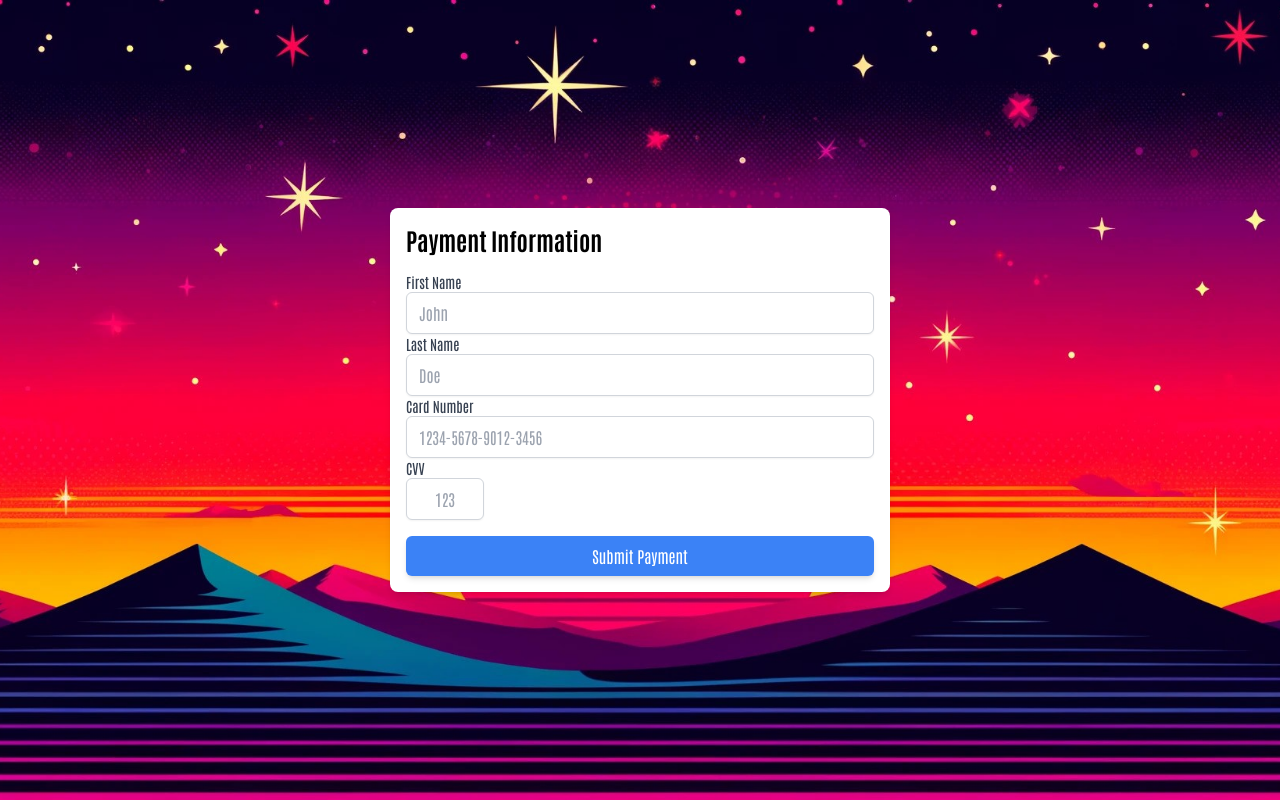
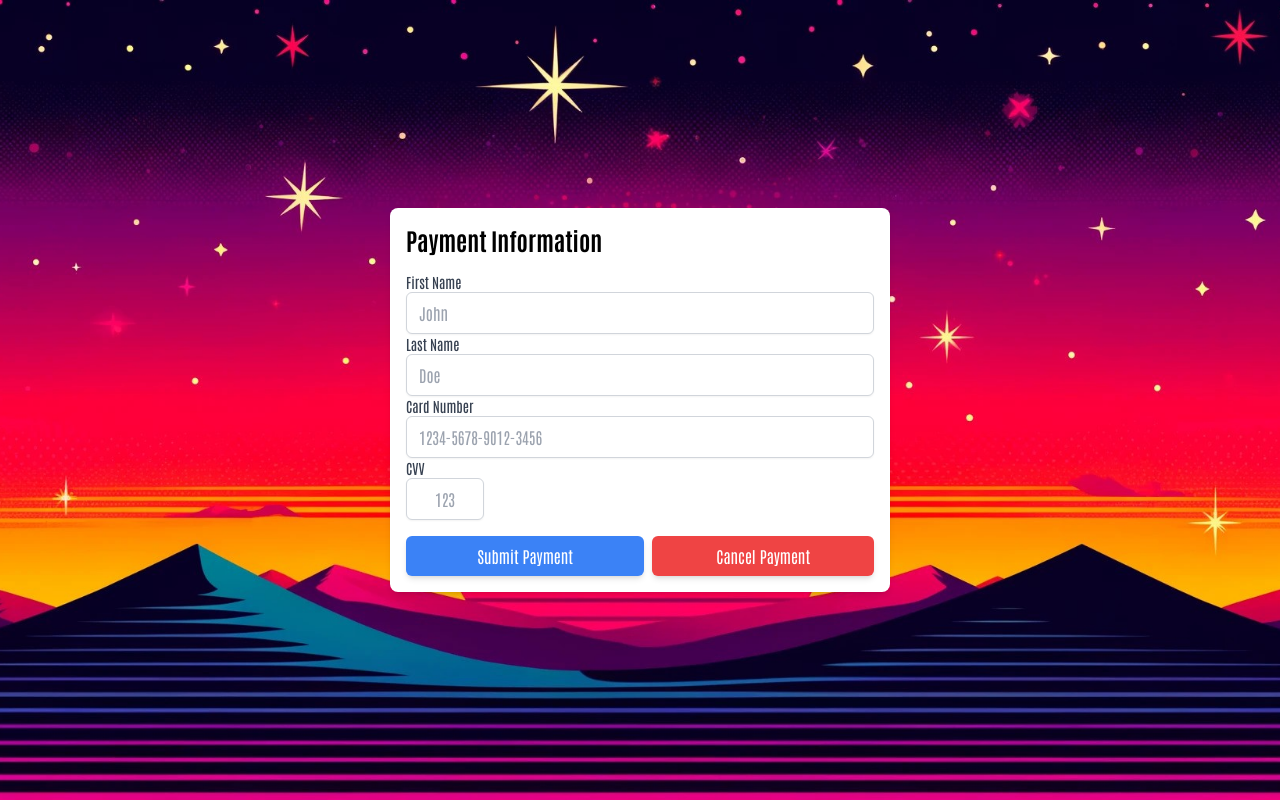
Before and after one commit to shino022/PosterPort_cicd, a React (Vite) app in the folder client/: page /payment in a window 1280 px wide. Built offline with nearby package versions, Linux system fonts and the light colour scheme; a web font is replaced by a local one.

Commit message:
Updated Header margin and added cancel button to payment form

```diff
--- a/client/src/components/Hero.jsx
+++ b/client/src/components/Hero.jsx
@@ -1,6 +1,6 @@
 const Hero = () => {
   return (
-    <div className="flex flex-col items-center justify-center w-full bg-violet-900 max-h-[500px] py-2">
+    <div className="flex flex-col items-center justify-center w-full bg-violet-900 max-h-[500px] py-2 mb-2">
       <h1 className="text-6xl text-center font-jersey text-orange-500">WELCOME TO POSTER PORT</h1>
       <p className="hidden sm:block sm:mx-auto text-xl lg:mx-[300px] font-jersey text-orange-500 text-center">Dive into the vibrant world of Poster Port, a captivating online destination where art meets accessibility. This unique website features a diverse collection of illustrations, each carefully categorized to enhance your browsing experience. Whether you're a fan of eerie horror scenes, serene landscapes, or dynamic urban sketches, Poster Port offers a visual feast for every taste. Ideal for art enthusiasts and casual browsers alike, Poster Port invites you to explore its rich gallery, find inspiration, and perhaps discover the perfect piece to grace your space or to share with others who appreciate the beauty and diversity of illustrated art.</p>
     </div>
--- a/client/src/components/Payment.jsx
+++ b/client/src/components/Payment.jsx
@@ -1,6 +1,7 @@
 import { useState, useEffect } from "react";
 import { useForm } from "react-hook-form";
 import cardValidator from "card-validator";
+import { Link } from "react-router-dom";
 
 const PaymentPage = () => {
   const [cardType, setCardType] = useState(""); // State to store the card type
@@ -54,7 +55,7 @@ const PaymentPage = () => {
     setValue("cvv", value, { shouldValidate: true });
   };
   return (
-    <div className="flex items-center justify-center min-h-screen px-1">
+    <div className="flex items-center justify-center min-h-screen min-w-[350px] px-1">
       <div className="w-[500px] mx-auto p-4 bg-white rounded-lg shadow-md">
         <h2 className="text-2xl font-bold mb-4">Payment Information</h2>
         <form onSubmit={handleSubmit(onSubmit)} className="space-y-4">
@@ -160,6 +161,7 @@ const PaymentPage = () => {
             <p className="text-green-500">Payment successful!</p>
           )}
 
+          <div className="w-full flex gap-2">
             <button
               type="submit"
               disabled={isSubmitting}
@@ -167,6 +169,16 @@ const PaymentPage = () => {
             >
               Submit Payment
             </button>
+            <Link to="/" className="w-full">
+              <button
+                type="submit"
+                disabled={isSubmitting}
+                className="w-full px-4 py-2 text-white bg-red-500 rounded-md shadow-md hover:bg-red-600"
+              >
+                Cancel Payment
+              </button>
+            </Link>
+          </div>
         </form>
       </div>
     </div>
```
Lines whose indentation alone changed are shown as unchanged.
